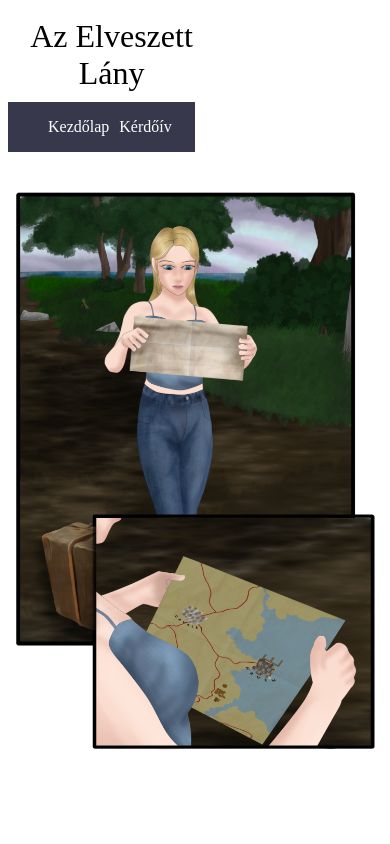
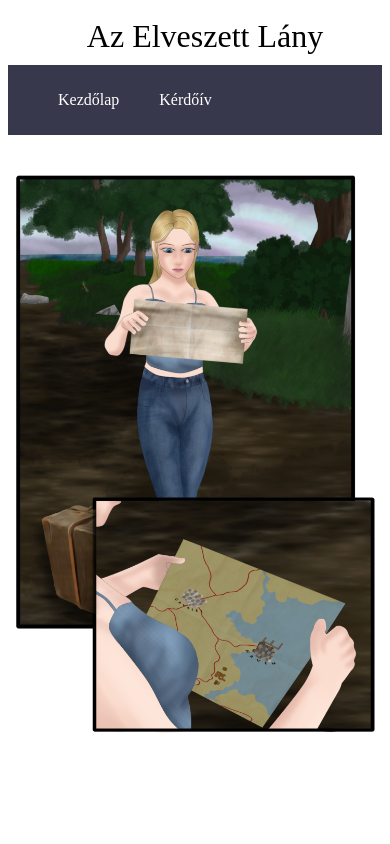
Before and after one commit to DDorka02/t-rt-net, a plain HTML site: page index.html in a window 390 px wide. Shown: the top 844 px of the page. Drawn offline with Linux system fonts and the light colour scheme.

Commit message:
szerkesztés

```diff
--- a/stilus.css
+++ b/stilus.css
@@ -46,16 +46,22 @@ nav ul{
     display: flex;
     flex-wrap: wrap;
     list-style: none;
-    gap: 10px;
-
+    gap: 20px;
 }
-
+nav li{
+    padding: 10px;
+}
 nav a{
     text-decoration: none;
     color: white;
 
 }
-
+nav li:hover{
+    transition: all 2s;
+    box-shadow: 0px 5px 10px black;
+    border-bottom: 1px solid white;
+    border-radius: 10px;
+}
 
 article>div{
     flex: 0 0 100%;
@@ -67,14 +73,14 @@ article>div>img{
 
 @media screen and (max-width: 800px){
     header,nav,article,aside,footer{
-        flex:0 0 50%;}
+        flex:0 0 100%;}
         article{
-            flex: 0 0 60%;
+            flex: 0 0 70%;
         }
 }
-@media screen and (max-width: 400px){
+@media screen and (max-width: 500px){
     header,nav,article,aside,footer{
-        flex:0 0 50%;}
+        flex:0 0 100%;}
         article{
             flex: 0 0 100%;
         }
```
